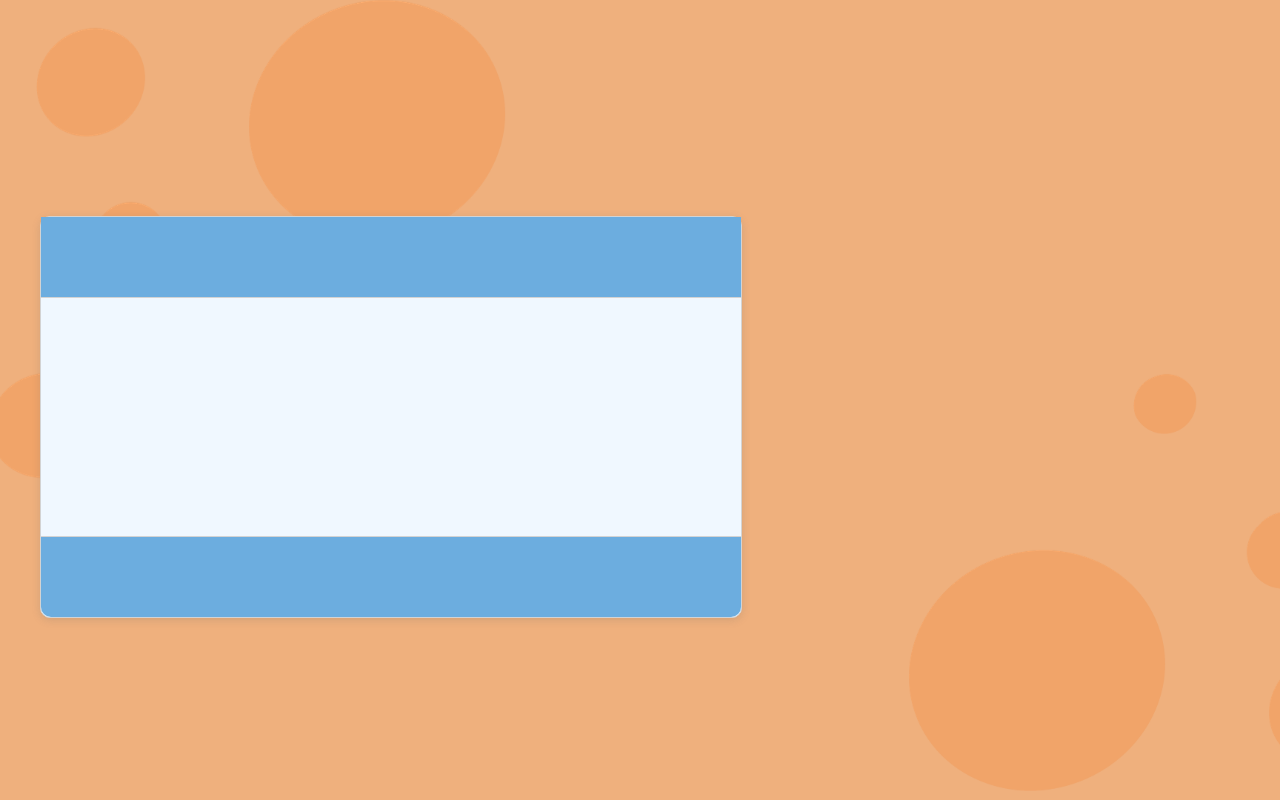
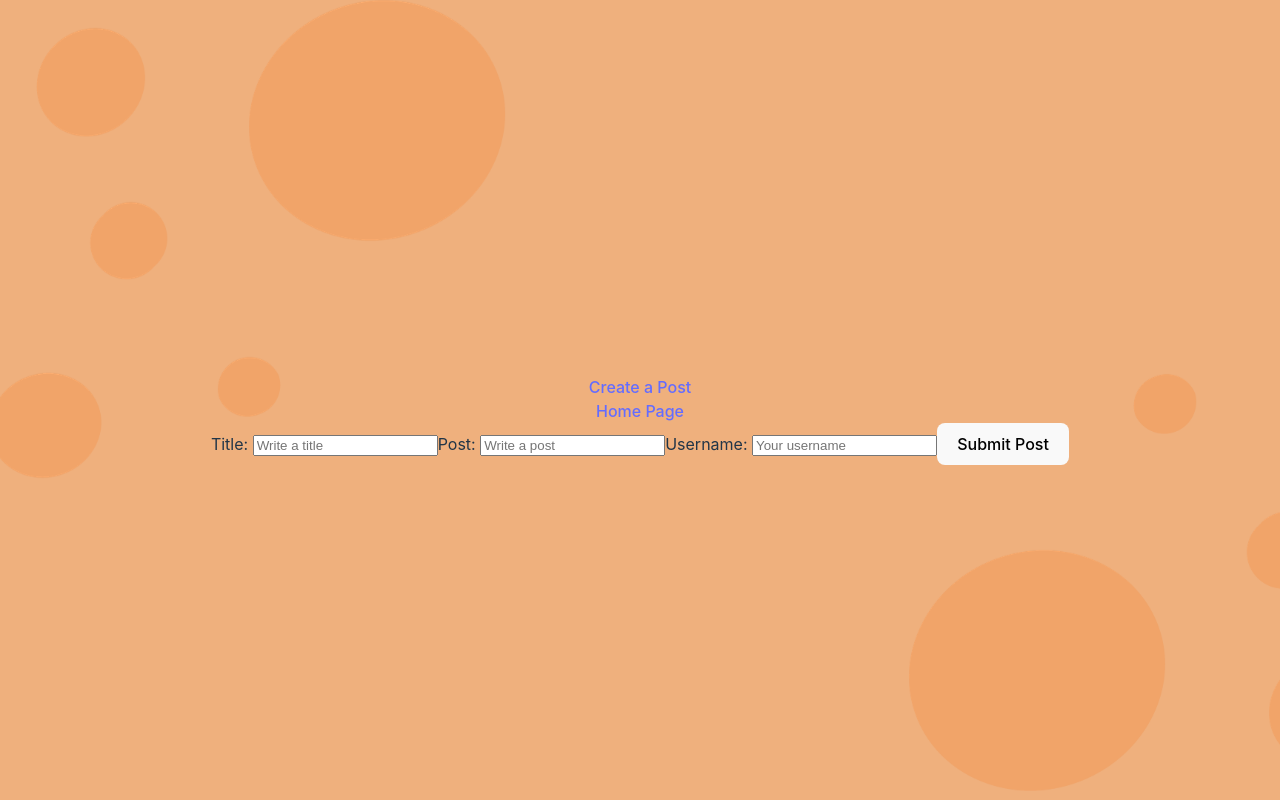
Before and after one commit to FeliciaMM/Thesis-Code, a React (Vite) app in the folder client/: page /createpost in a window 1280 px wide. Built offline with nearby package versions, Linux system fonts and the light colour scheme; no server answers.

Commit message:
creating Home & createPost pages

```diff
--- a/client/package.json
+++ b/client/package.json
@@ -1,7 +1,7 @@
 {
   "name": "client",
   "private": true,
-  "proxy":"http://localhost:3001",
+  "proxy": "http://localhost:3001",
   "version": "0.0.0",
   "type": "module",
   "scripts": {
@@ -11,8 +11,10 @@
     "preview": "vite preview"
   },
   "dependencies": {
+    "formik": "^2.4.5",
     "react": "^18.2.0",
-    "react-dom": "^18.2.0"
+    "react-dom": "^18.2.0",
+    "react-router-dom": "^6.22.3"
   },
   "devDependencies": {
     "@types/react": "^18.2.56",
--- a/client/src/App.css
+++ b/client/src/App.css
@@ -47,6 +47,7 @@ body {
   flex: 60%;
   display: grid;
   place-content: center;
+  color: coral;
 }
 
 .post .username {
@@ -56,7 +57,7 @@ body {
   align-items: center;
   padding-left: 15px;
   background-color: #6CADDF;
-  color: white;
+  color: rgb(255, 255, 255);
   font-size: large;
   border-bottom-left-radius: 10px;
   border-bottom-right-radius: 10px;
--- a/client/src/App.jsx
+++ b/client/src/App.jsx
@@ -1,36 +1,20 @@
-import React, {useEffect, useState} from 'react'
 import './App.css';
+import {BrowserRouter as Router, Route, Routes, Link} from 'react-router-dom'
+import Home from "./pages/Home";
+import CreatePost from "./pages/CreatePost";
 
 function App() {
-  const [backendData, setBackendData] = useState([{}])
-
-
-  useEffect(() => {
-
-    const fetchData = async () => {
-
-        const response = await fetch("http://localhost:3001/api",{mode:'cors'});
-        console.log(response);
-        const data = await response.json();
-        setBackendData(data);
-
-    };
-    fetchData();
-
-
-  }, []);
 
   return (
-    <div>
-      <ul>
-        {backendData.map((post, index) => (
-          <div className='post' key={index}>
-          <div className='title'>{post.title}</div>
-          <div className='body'>{post.text}</div>
-          <div className='username'>{post.username}</div>
-          </div>
-        ))}
-      </ul>
+    <div className='App'>
+      <Router>
+        <Link to="/createpost"> Create a Post</Link>
+        <Link to="/">Home Page</Link>
+        <Routes>
+          <Route path ="/"element ={<Home/>}/>
+          <Route path ="/createpost"element ={<CreatePost/>}/>
+        </Routes>
+      </Router>
     </div>
   );
 }
--- /dev/null
+++ b/client/src/pages/CreatePost.jsx
@@ -0,0 +1,45 @@
+import React from 'react'
+import {Formik, Form, Field, ErrorMessage} from 'formik'
+
+function CreatePost() {
+
+    const initialValues ={
+        title:"",
+        text:"",
+        username: "",
+    };
+
+    const onSubmit=(data)=>{
+        console.log(data);
+    }
+  return (
+    <div className='createPostContainer'>
+        <Formik initialValues={initialValues} onSubmit={onSubmit}>
+        <Form>
+            <label>Title: </label>
+            <Field
+            id="inputCreatePost"
+            name="title"
+            placeholder="Write a title"
+            />
+            <label>Post: </label>
+            <Field
+            id="inputCreatePost"
+            name="text"
+            placeholder="Write a post"
+            />
+            <label>Username: </label>
+            <Field
+            id="inputCreatePost"
+            name="username"
+            placeholder="Your username"
+            />
+
+            <button type="submit"> Submit Post</button>
+        </Form>
+        </Formik>
+    </div>
+  )
+}
+
+export default CreatePost
--- /dev/null
+++ b/client/src/pages/Home.jsx
@@ -0,0 +1,38 @@
+import React, {useEffect, useState} from 'react'
+
+function Home() {
+    const [backendData, setBackendData] = useState([{}])
+
+
+  useEffect(() => {
+
+    const fetchData = async () => {
+
+        const response = await fetch("http://localhost:3001/api",{mode:'cors'});
+        console.log(response);
+        const data = await response.json();
+        setBackendData(data);
+
+    };
+    fetchData();
+
+
+  }, []);
+
+
+  return (
+    <div>
+        <ul>
+        {backendData.map((post, index) => (
+          <div className='post' key={index}>
+          <div className='title'>{post.title}</div>
+          <div className='body'>{post.text}</div>
+          <div className='username'>{post.username}</div>
+          </div>
+        ))}
+      </ul>
+    </div>
+  )
+}
+
+export default Home
```
Also changed, not shown: 1 other file (tests, documents, lock files or other folders).
